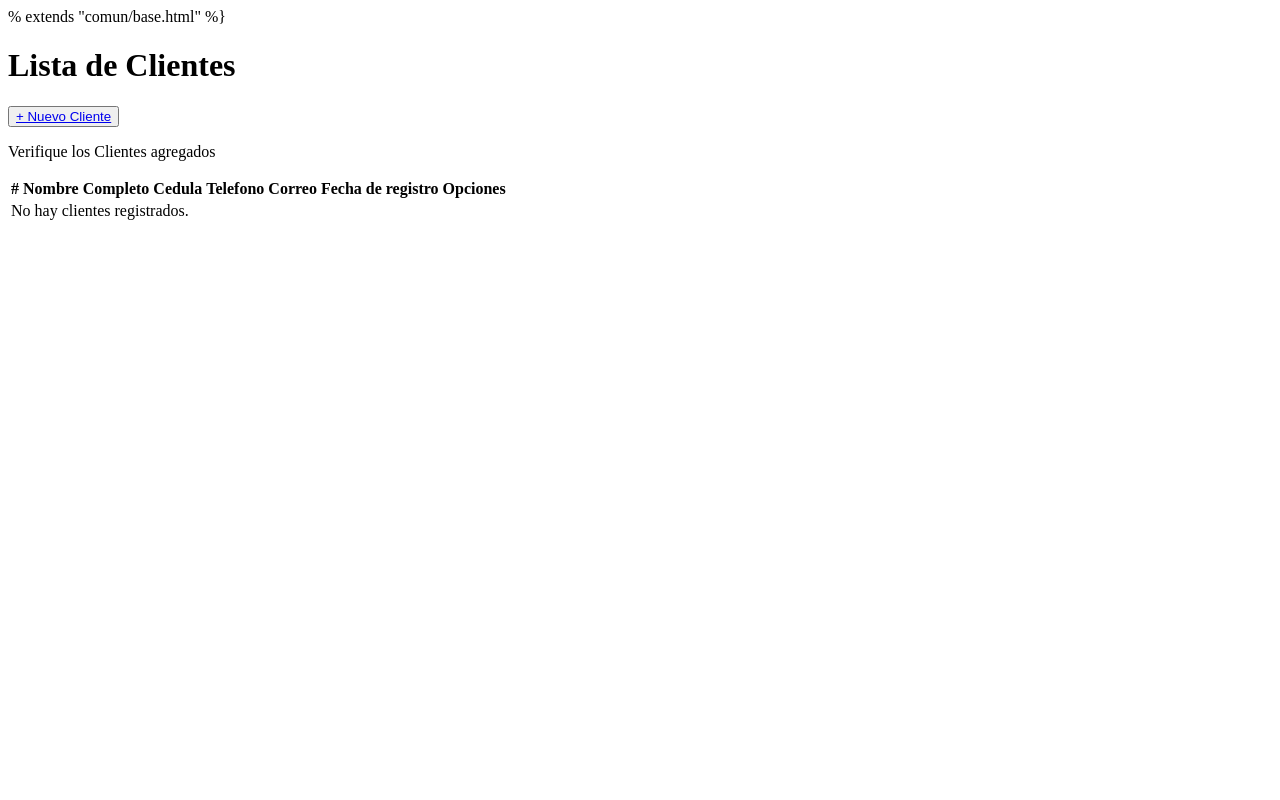
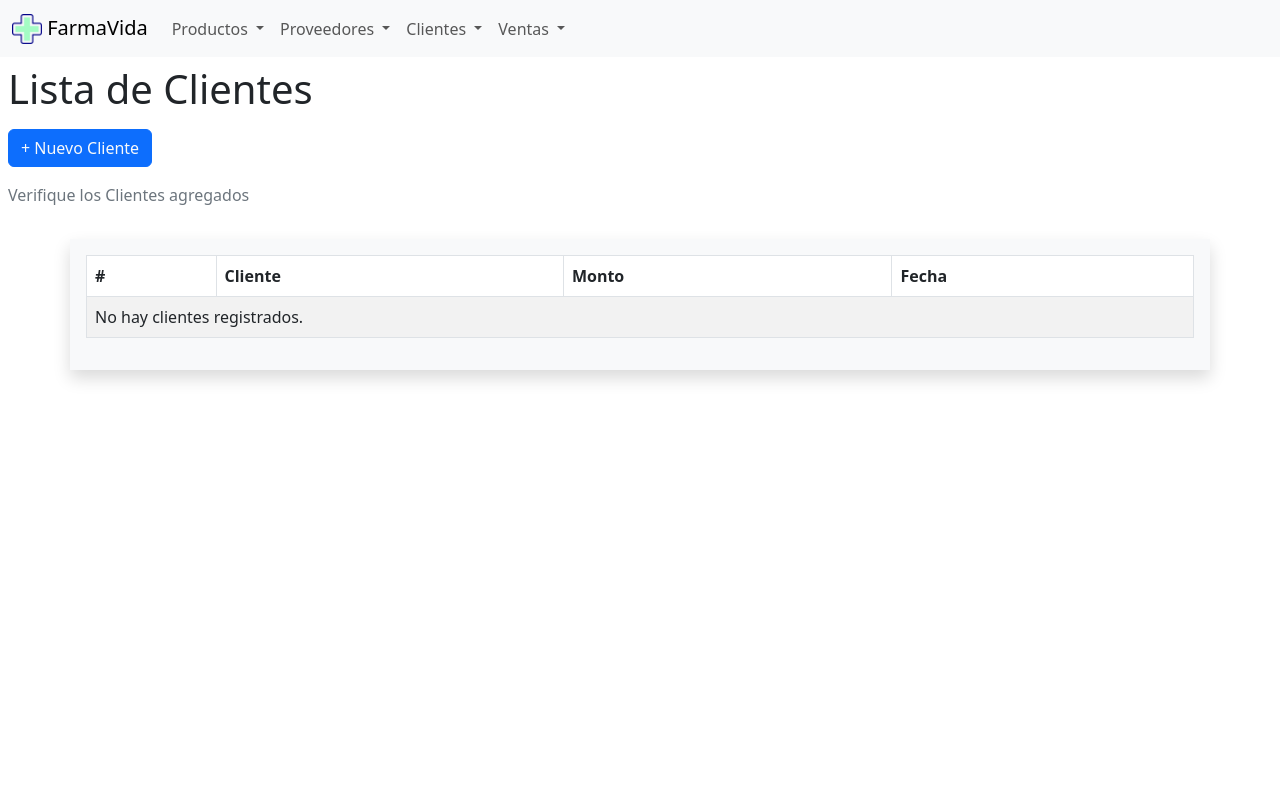
Before and after one commit to CarlosPedraza456/farmacia-dsa, a Django app: page /lista_ventas/ in a window 1280 px wide. Run offline with Django 4.2, Linux system fonts and the light colour scheme; some libraries are stand-ins or nearby versions.

Commit message:
commit-venta

```diff
--- a/farmaciaDSA/Farmacia/templates/comun/navbar.html
+++ b/farmaciaDSA/Farmacia/templates/comun/navbar.html
@@ -1,6 +1,6 @@
 <nav class="navbar navbar-expand-lg bg-body-tertiary">
   <div class="container-fluid">
-    <a class="navbar-brand" href="#">
+    <a class="navbar-brand" href="{% url 'home'%}">
       {% load static %}
       <img
         src="{% static "/assets/img/logo.png" %}"
--- a/farmaciaDSA/Farmacia/templates/ventas/lista_ventas.html
+++ b/farmaciaDSA/Farmacia/templates/ventas/lista_ventas.html
@@ -1,4 +1,4 @@
-% extends "comun/base.html" %}
+{% extends "comun/base.html" %}
 
 {% block content %}
 
@@ -25,12 +25,9 @@
         <thead>
           <tr>
             <th scope="col">#</th>
-            <th scope="col">Nombre Completo</th>
-            <th scope="col">Cedula</th>
-            <th scope="col">Telefono</th>
-            <th scope="col">Correo</th>
-            <th scope="col">Fecha de registro</th>
-            <th scope="col">Opciones</th>
+            <th scope="col">Cliente</th>
+            <th scope="col">Monto</th>
+            <th scope="col">Fecha</th>
 
           </tr>
         </thead>
@@ -38,15 +35,9 @@
 
           {% for cliente in clientes %}
           <tr>
-            <th scope="row">{{ cliente.id }}</th>
-            <td>{{ cliente.cliente_name }} {{ cliente.cliente_apellido }}</td>
-            <td>{{ cliente.cliente_cedula }}</td>
-            <td>{{ cliente.cliente_telefono}}</td>
-            <td> {{cliente.cliente_correo}}</td>
-            <td> {{cliente.cliente_fecha}}</td>
+            <th scope="row"></th>
             <td>
-                <a class="btn btn-primary" href=" {% url 'editarCliente' cliente.id %} ">Editar</a>
-                <a class="btn btn-primary" href=" {% url 'eliminarCliente' cliente.id %} ">Eliminar</a>
+
             </td>
           </tr>
           {% empty %}
```
